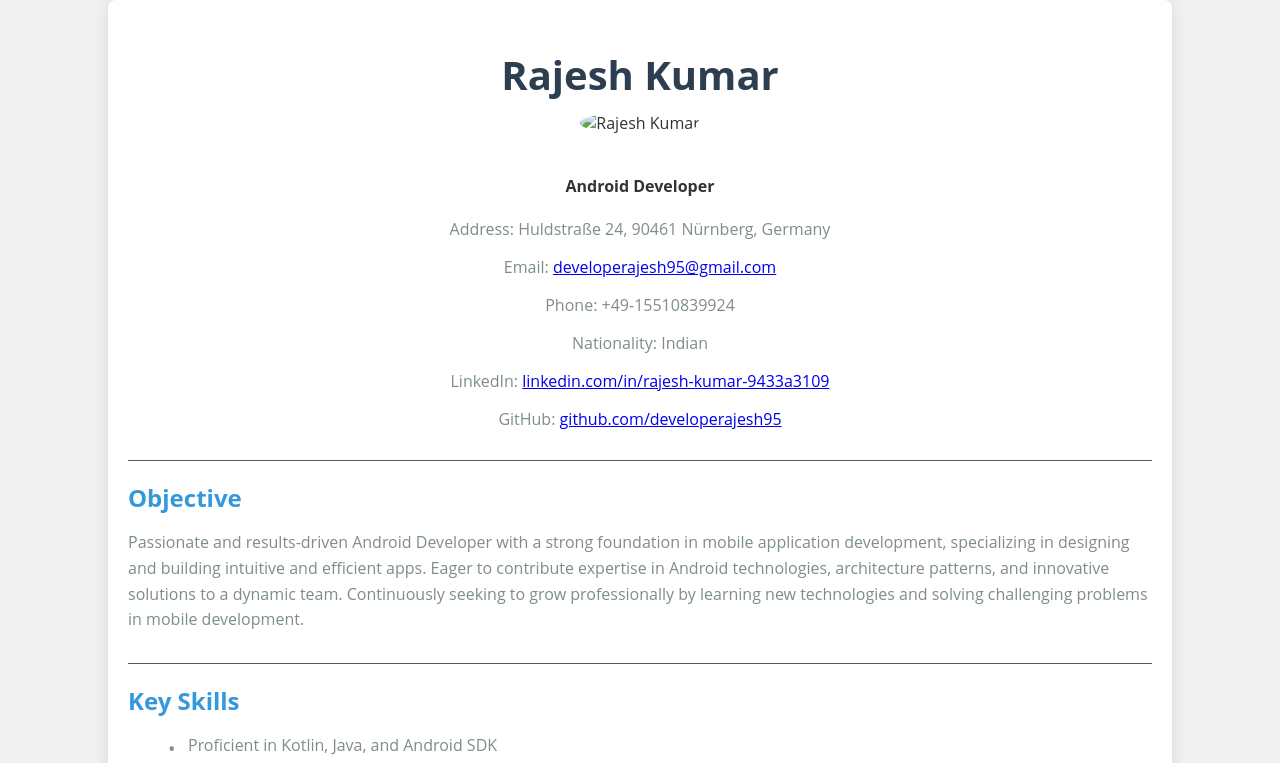
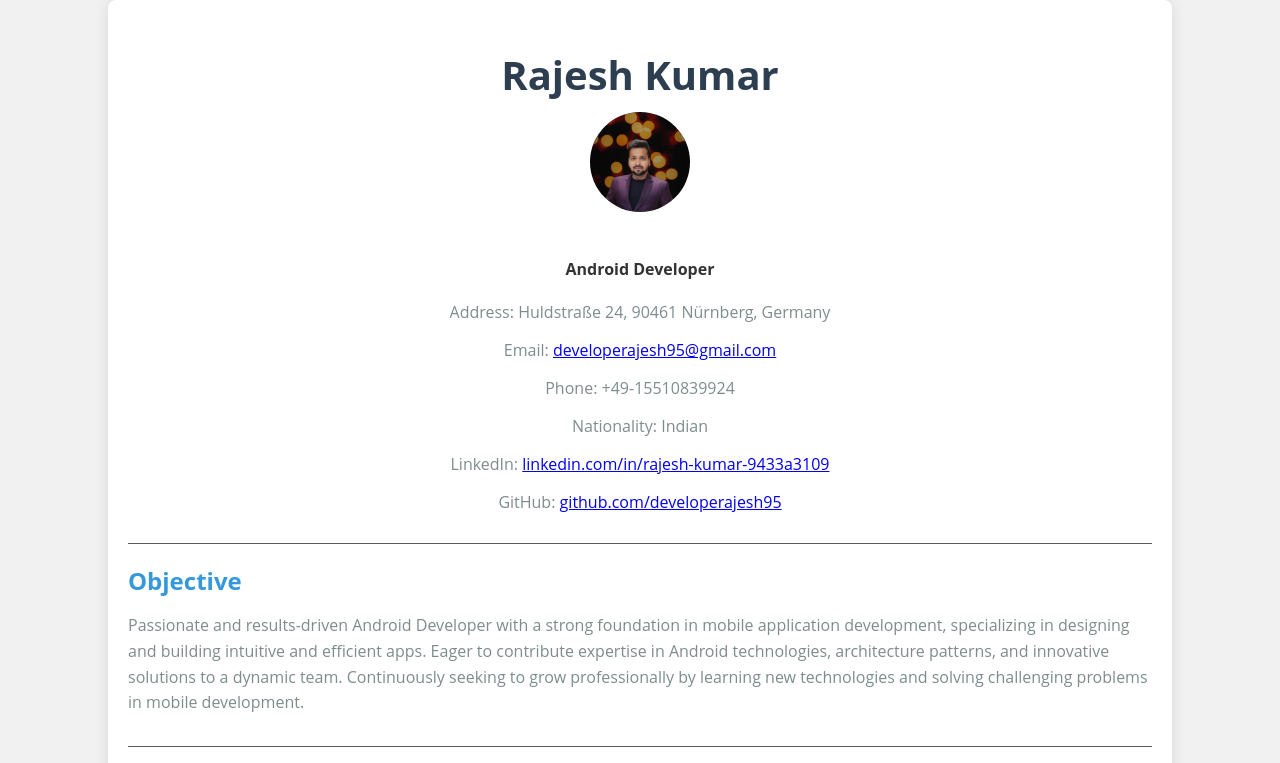
Before and after one commit to developerajesh95/dev-profile, a plain HTML site: page index.html in a window 1280 px wide. Shown: the top 763 px of the page. Drawn offline with Linux system fonts and the light colour scheme.

Commit message:
modifying image section

```diff
--- a/index.html
+++ b/index.html
@@ -108,7 +108,7 @@
     <div class="container">
         <h1>Rajesh Kumar</h1>
         <div class="header-info">
-            <img src="../images/linked_in.jpg" alt="Rajesh Kumar" class="profile-img">
+            <img src="https://github.com/developerajesh95/dev-profile/blob/main/images/linked_in.jpeg" alt="Rajesh Kumar" class="profile-img">
             <p><h4>Android Developer</h4></p>
             <p>Address: Huldstraße 24, 90461 Nürnberg, Germany</p>
             <p>Email: <a href="mailto:developerajesh95@gmail.com">developerajesh95@gmail.com</a></p>
```
